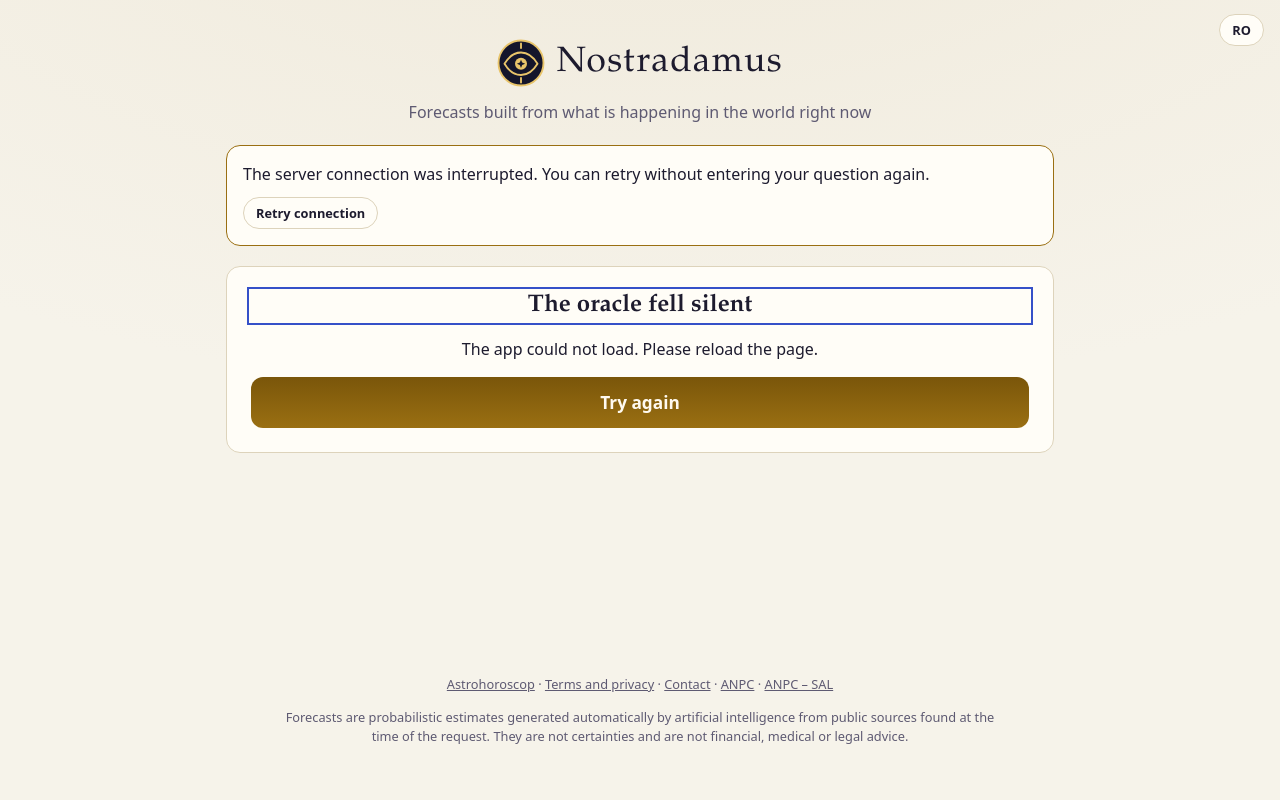
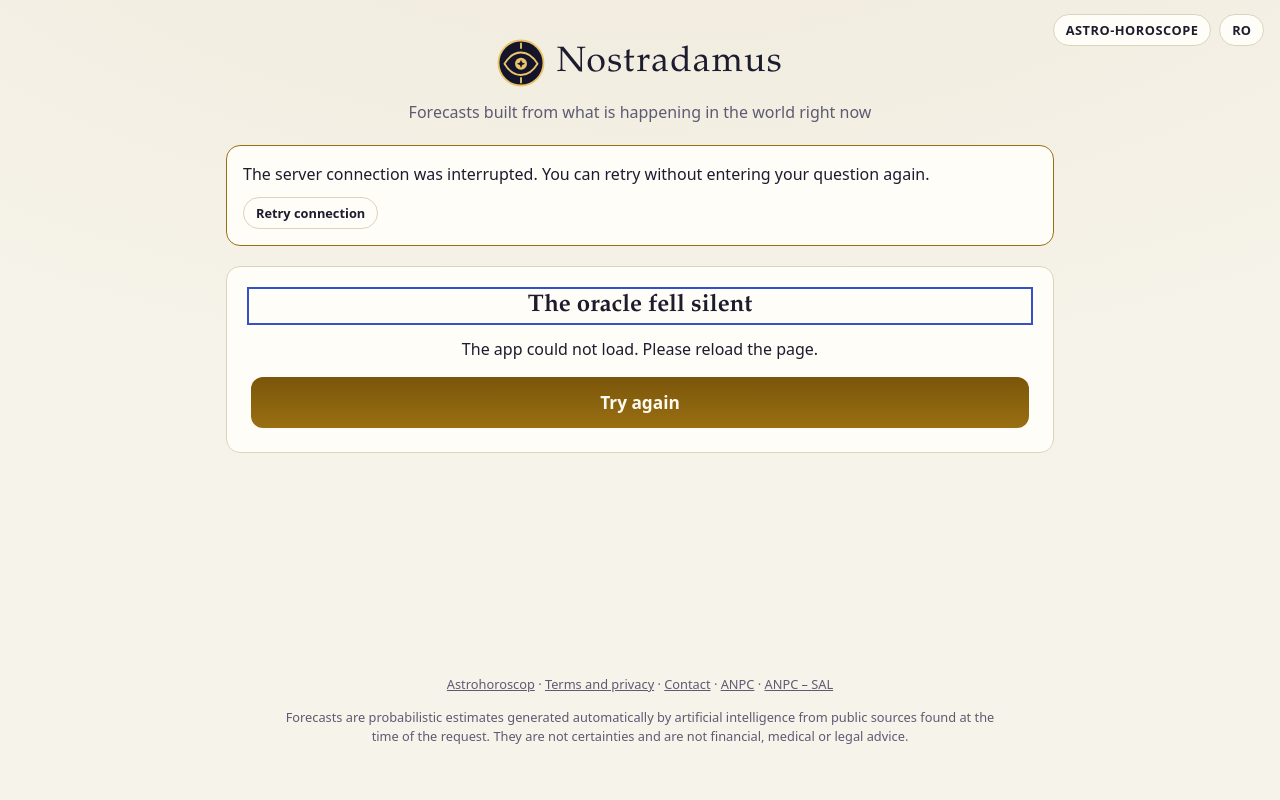
Before and after one commit to danengatsby/nostra, a website: page public/index.html in a window 1280 px wide. Drawn offline with Linux system fonts and the light colour scheme; no server answers.

Commit message:
Butonul ASTRO-HOROSCOP în antet, către astrohor.fun
Deschide astrohor.fun în aceeași filă, în limba interfeței (?lang=en pentru engleză).
Pe telefon, butoanele din antet trec pe rândul următor dacă nu încap.

Co-Authored-By: Claude Opus 5.5 <noreply@anthropic.com>

```diff
--- a/public/app.js
+++ b/public/app.js
@@ -76,7 +76,7 @@
       checkedCount: (n, total) => `${n}/${total} afirmații verificate`, historyUpdated: 'Rezultatele au fost actualizate.', historyOffline: 'Actualizarea nu a reușit. Istoricul salvat rămâne disponibil.', storageUnavailable: 'Istoricul nu poate fi păstrat în acest browser.',
       allDomains: 'Toate domeniile', allHorizons: 'Toate perioadele', allModels: 'Toate modelele', modelFilter: 'Modelul', mainModel: 'Principal', liteModel: 'Rapid', sampleSize: (n) => `Eșantion: ${n} afirmații rezolvate.`, smallSample: 'Eșantion mic: rezultatele pot varia mult.',
       retryConnection: 'Reîncearcă legătura', offline: 'Nu ai conexiune. Poți continua să completezi formularul; previziunile pornite continuă pe server.', reconnecting: 'Legătura cu serverul s-a întrerupt. Reîncercăm automat; previziunea continuă pe server.', connectionUnavailable: 'Legătura cu serverul s-a întrerupt. Poți reîncerca fără să reintroduci întrebarea.', trackUnavailable: 'Palmaresul nu a putut fi încărcat. Reîncearcă după restabilirea conexiunii.',
-      install: 'Instalează aplicația', stats: '📊 Statistici', stepDomain: 'Domeniul', stepQuestion: 'Întrebarea ta', optional: '(opțional)',
+      install: 'Instalează aplicația', stats: '📊 Statistici', astroButton: 'ASTRO-HOROSCOP', stepDomain: 'Domeniul', stepQuestion: 'Întrebarea ta', optional: '(opțional)',
       questionPh: 'Ex.: Va scădea inflația din România sub 5% până la finalul perioadei?', examples: 'Exemple de întrebări',
       questionHint: 'Fără întrebare, oracolul îți spune ce e cel mai important de așteptat în domeniul și regiunea aleasă.',
       stepHorizon: 'Perioada', region: 'Regiunea', answerLang: 'Limba răspunsului', effort: 'Efortul oracolului',
@@ -178,7 +178,7 @@
       checkedCount: (n, total) => `${n}/${total} claims checked`, historyUpdated: 'Results have been updated.', historyOffline: 'Could not update. Your saved history is still available.', storageUnavailable: 'History cannot be saved in this browser.',
       allDomains: 'All domains', allHorizons: 'All periods', allModels: 'All models', modelFilter: 'Model', mainModel: 'Main', liteModel: 'Fast', sampleSize: (n) => `Sample: ${n} resolved claims.`, smallSample: 'Small sample: results may vary substantially.',
       retryConnection: 'Retry connection', offline: 'You are offline. You can keep filling in the form; forecasts already started continue on the server.', reconnecting: 'The server connection was interrupted. Retrying automatically; your forecast continues on the server.', connectionUnavailable: 'The server connection was interrupted. You can retry without entering your question again.', trackUnavailable: 'Could not load the track record. Retry when the connection is restored.',
-      install: 'Install the app', stats: '📊 Statistics', stepDomain: 'Domain', stepQuestion: 'Your question', optional: '(optional)',
+      install: 'Install the app', stats: '📊 Statistics', astroButton: 'ASTRO-HOROSCOPE', stepDomain: 'Domain', stepQuestion: 'Your question', optional: '(optional)',
       questionPh: 'E.g.: Will euro area inflation fall below 2% by the end of the period?', examples: 'Example questions',
       questionHint: 'Without a question, the oracle tells you what matters most to expect in the chosen domain and region.',
       stepHorizon: 'Period', region: 'Region', answerLang: 'Answer language', effort: 'Oracle effort',
@@ -316,7 +316,8 @@
 
   function applyUi() {
     document.documentElement.lang = ui;
-    $('#astro-switch').href = ui === 'en' ? 'https://astrohor.fun/?lang=en' : 'https://astrohor.fun/';
+    const astro = ui === 'en' ? 'https://astrohor.fun/?lang=en' : 'https://astrohor.fun/';
+    for (const id of ['astro-switch', 'astro-header']) $(`#${id}`).href = astro;
     document.querySelectorAll('[data-i18n]').forEach((n) => { n.textContent = tr(n.dataset.i18n); });
     const pay = catalog?.payment;
     if (pay?.required) {
--- a/public/index.html
+++ b/public/index.html
@@ -16,6 +16,7 @@
 <body>
   <header class="site-header">
     <div class="header-tools">
+      <a id="astro-header" class="btn-small btn-astro" href="https://astrohor.fun/" data-i18n="astroButton">ASTRO-HOROSCOP</a>
       <a id="stats" class="btn-small" href="/admin" hidden data-i18n="stats">📊 Statistici</a>
       <button id="install" class="btn-small" type="button" hidden data-i18n="install">Instalează aplicația</button>
       <button id="ui-lang" class="btn-small" type="button" aria-label="Change language to English">EN</button>
--- a/public/style.css
+++ b/public/style.css
@@ -314,6 +314,9 @@ textarea:focus, select:focus { border-color: var(--gold); outline: none; }
 /* Antet: limba interfeței și instalarea aplicației */
 .site-header { position: relative; }
 .header-tools { position: absolute; top: 14px; right: 16px; display: flex; gap: 8px; }
+/* Trecerea la site-ul soră Astrohoroscop: același stil, evidențiat cu auriu. */
+.btn-astro { border-color: var(--gold); color: var(--gold-2); letter-spacing: .04em; text-decoration: none; }
+.btn-astro:hover { background: color-mix(in srgb, var(--gold) 14%, var(--card)); }
 .btn-small { font: 600 .8rem var(--sans); color: var(--text); background: var(--card); border: 1px solid var(--line); border-radius: 999px; padding: 6px 12px; cursor: pointer; }
 .btn-small:hover { border-color: var(--gold); }
 .btn-compact { padding: 8px 14px; font-size: .9rem; }
@@ -356,7 +359,7 @@ textarea:focus, select:focus { border-color: var(--gold); outline: none; }
 .share { font-size: .9rem; padding: 10px 14px; }
 
 @media (max-width: 640px) {
-  .header-tools { position: static; justify-content: flex-end; margin-bottom: 8px; }
+  .header-tools { position: static; justify-content: flex-end; flex-wrap: wrap; margin-bottom: 8px; }
   .history li { grid-template-columns: 1fr 48px; }
   .history .bar { grid-column: 1 / -1; grid-row: 2; }
 }
```
Also changed, not shown: test/server.test.js (+9 -0 lines).
